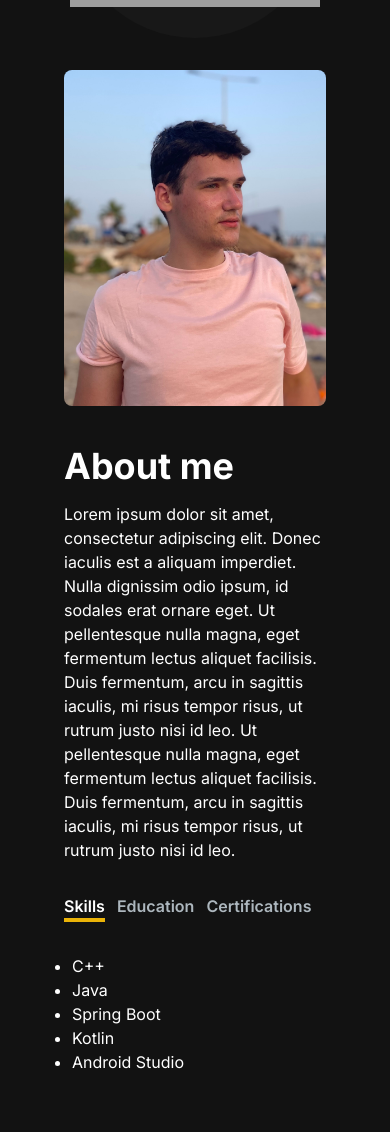
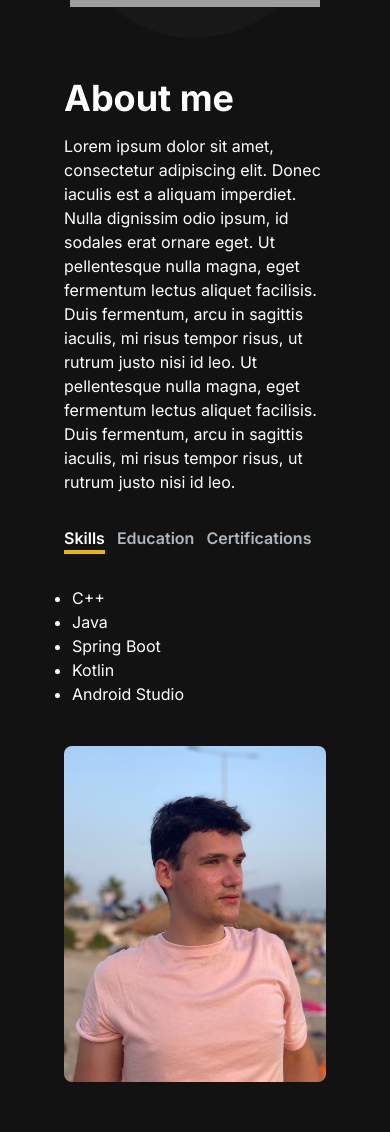
Before and after one commit to arturgesiarz/arturgesiarz.pl, a Next.js app: page / in a window 390 px wide. Shown: the part 668-1800 px from the top of the page. Built offline with nearby package versions, Linux system fonts and the light colour scheme; grey boxes are pictures that could not be loaded.

Commit message:
Order added

```diff
--- a/src/app/components/AboutSection.jsx
+++ b/src/app/components/AboutSection.jsx
@@ -55,13 +55,7 @@ const AboutSection = () => {
                         className="text-white"
                         id="#about">
             <div className="grid gap-8 items-center py-8 px-4 xl:gap-16 md:grid-cols-2 sm:py-16 lg:px-16">
-                <Image
-                    src="/images/my_photo_about_me.jpg"
-                    alt="about me photo"
-                    width={500}
-                    height={500}
-                    className="rounded-lg"/>
-                <div className="mt-4 md:mt-0 text-left flex flex-col h-full">
+                <div className="md:order-2 mt-4 md:mt-0 text-left flex flex-col h-full">
                     <h2 className="text-4xl font-bold text-white mb-4">About me</h2>
                     <p className="text-white text-base md:text-lg">
                         Lorem ipsum dolor sit amet, consectetur adipiscing elit.
@@ -94,6 +88,14 @@ const AboutSection = () => {
                         {TAB_DATA.find((t) => t.id === tab).content}
                     </div>
                 </div>
+                <div className="md:order-1">
+                    <Image
+                        src="/images/my_photo_about_me.jpg"
+                        alt="about me photo"
+                        width={500}
+                        height={500}
+                        className="rounded-lg"/>
+                </div>
             </div>
         </motion.section>
     )
```
